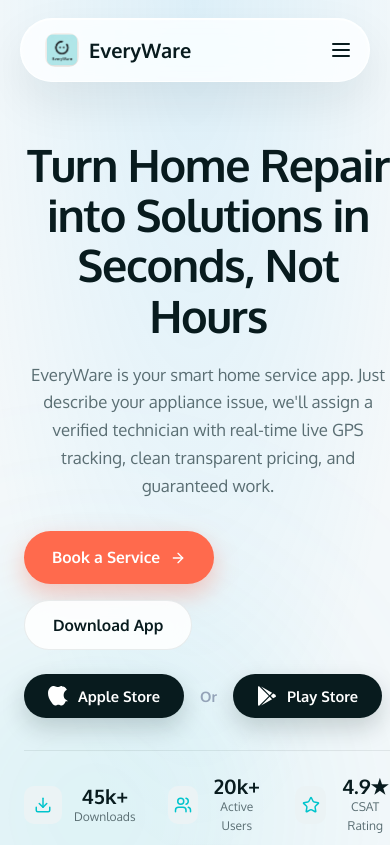
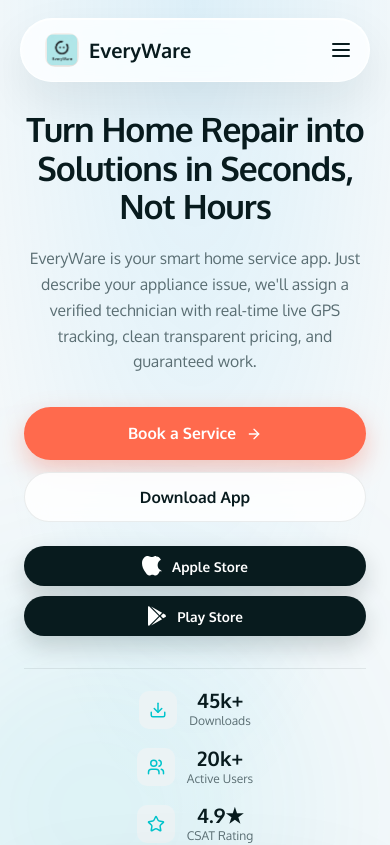
Before and after one commit to Rio723x/Everyware-Mobile-App, a React (Vite) app: page / in a window 390 px wide. Shown: the top 845 px of the page. Built offline with nearby package versions, Linux system fonts and the light colour scheme.

Commit message:
fix(mobile): complete mobile responsive layout system for iOS & Android views (hero CTA flex wrapping, feature card sticky reset, padding adjustments, and button stacking)

```diff
--- a/src/styles/index.css
+++ b/src/styles/index.css
@@ -1328,6 +1328,10 @@ button {
   color: var(--text-muted);
 }
 
+/* ══════════════════════════════════════════════════════════════════
+   RESPONSIVE DESIGN SYSTEM (TABLET & MOBILE)
+   ══════════════════════════════════════════════════════════════════ */
+
 @media (max-width: 1024px) {
   .hero-grid-full, .feature-grid, .download-banner-card {
     grid-template-columns: 1fr;
@@ -1339,13 +1343,220 @@ button {
   .steps-grid::before { display: none; }
   .bento-header-grid, .bento-bottom-grid { grid-template-columns: 1fr; }
   .footer-columns-row { grid-template-columns: 1fr 1fr; }
+
+  .stacked-feature-card {
+    padding: 60px 48px;
+    border-radius: 32px;
+  }
 }
 
 @media (max-width: 768px) {
+  /* Navigation Mobile Toggle */
   .nav-menu, .nav-actions .btn-nav-signup { display: none; }
   .mobile-toggle { display: block; }
-  .footer-columns-row { grid-template-columns: 1fr; }
-}
+
+  /* Hero Section Mobile Polish */
+  .hero-section-full {
+    padding-top: 110px;
+    padding-bottom: 50px;
+  }
+
+  .hero-grid-full {
+    grid-template-columns: 1fr;
+    gap: 32px;
+    text-align: center;
+  }
+
+  .heading-xl {
+    font-size: clamp(2.1rem, 7.5vw, 3.2rem) !important;
+    line-height: 1.15 !important;
+  }
+
+  .text-lead {
+    margin-left: auto;
+    margin-right: auto;
+    font-size: 0.98rem !important;
+  }
+
+  .hero-ctas-row {
+    justify-content: center;
+    gap: 12px;
+  }
+
+  .hero-store-buttons {
+    justify-content: center;
+    flex-wrap: wrap;
+    gap: 10px;
+  }
+
+  .btn-store-black {
+    padding: 10px 18px;
+    font-size: 0.85rem;
+  }
+
+  .hero-stats-row {
+    justify-content: center;
+    flex-wrap: wrap;
+    gap: 20px;
+    padding-top: 20px;
+  }
+
+  .hero-phone-showcase-wrapper {
+    padding: 16px 0;
+  }
+
+  .hero-phone-mockup-img {
+    max-width: min(340px, 88vw) !important;
+    height: auto !important;
+  }
+
+  /* How It Works Mobile */
+  .how-it-works-section {
+    padding: 60px 0;
+  }
+
+  .steps-grid {
+    grid-template-columns: 1fr;
+    gap: 16px;
+    margin-top: 32px;
+  }
+
+  /* Features Stack Mobile Layout Protection */
+  .features-stack-container {
+    padding: 60px 0;
+  }
+
+  .sticky-card-section {
+    position: relative !important;
+    top: 0 !important;
+    height: auto !important;
+    margin-bottom: 24px !important;
+  }
+
+  .stacked-feature-card {
+    padding: 36px 20px !important;
+    border-radius: 24px !important;
+    height: auto !important;
+    transform: none !important;
+    opacity: 1 !important;
+  }
+
+  .feature-grid {
+    grid-template-columns: 1fr !important;
+    gap: 32px !important;
+    text-align: center;
+  }
+
+  .feature-grid.reverse .feature-content { order: 1 !important; }
+  .feature-grid.reverse .feature-visual { order: 2 !important; }
+
+  .hero-phone-showcase-wrapper {
+    padding: 8px 0;
+  }
+
+  /* Bento Grid Mobile */
+  .bento-features-section {
+    padding: 60px 0;
+  }
+
+  .bento-card {
+    padding: 24px;
+    border-radius: 20px;
+  }
+
+  /* Testimonials Mobile */
+  .testimonials-section-new {
+    padding: 60px 0;
+  }
+
+  .test-tile {
+    min-height: 200px;
+    padding: 28px 24px;
+    border-radius: 24px;
+  }
+
+  /* FAQ Section Mobile */
+  .faq-section-new {
+    padding: 60px 0;
+  }
+
+  .faq-title-center {
+    font-size: 1.8rem !important;
+    margin-bottom: 32px;
+  }
+
+  .faq-2col-layout {
+    grid-template-columns: 1fr !important;
+    gap: 24px;
+  }
+
+  .faq-detail-panel {
+    padding: 28px 20px !important;
+    border-radius: 24px !important;
+  }
+
+  .faq-artwork-box {
+    height: 180px !important;
+  }
+
+  /* Download CTA Mobile */
+  .download-banner-card {
+    padding: 40px 24px !important;
+    border-radius: 28px !important;
+    text-align: center;
+  }
+
+  /* Footer Mobile */
+  .editorial-footer {
+    padding-top: 60px;
+  }
+
+  .footer-columns-row {
+    grid-template-columns: 1fr !important;
+    gap: 32px;
+    text-align: center;
+  }
+
+  .footer-bottom-copyright {
+    flex-direction: column;
+    gap: 12px;
+    text-align: center;
+    margin-top: 40px;
+  }
+}
+
+@media (max-width: 480px) {
+  .hero-ctas-row .btn {
+    width: 100%;
+    justify-content: center;
+  }
+
+  .hero-store-buttons {
+    flex-direction: column;
+    width: 100%;
+  }
+
+  .btn-store-black {
+    width: 100%;
+    justify-content: center;
+  }
+
+  .store-or-text {
+    display: none;
+  }
+
+  .hero-stats-row {
+    flex-direction: column;
+    align-items: center;
+    gap: 16px;
+  }
+
+  .stat-item-box {
+    width: 100%;
+    justify-content: center;
+  }
+}
+
 
 /* ══════════════════════════════════════════════════════════════════
    GPU-Accelerated CSS Ambient Glass Mesh (Replaces Three.js)
```
